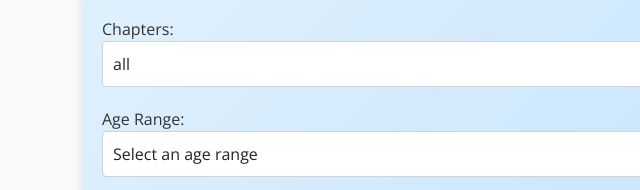
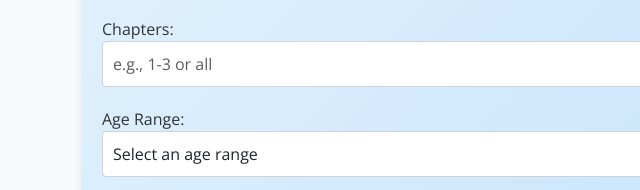
Before and after one commit to yarisolutions/randombookquiz, a website: page public/index.html in a window 1280 px wide. Shown: the part 235-425 px from the top of the page, 0-640 px from the left. Drawn offline with nearby package versions, Linux system fonts and the light colour scheme.

Commit message:
Update index.html

```diff
--- a/public/index.html
+++ b/public/index.html
@@ -72,7 +72,7 @@
                 </div>
                 <div class="form-group">
                     <label for="chapters">Chapters:</label>
-                    <input type="text" id="chapters" class="form-control" placeholder="e.g., 1-3 or all" required value="all">
+                        <input type="text" id="chapters" class="form-control" placeholder="e.g., 1-3 or all" required>
                 </div>
                 <div class="form-group">
                     <label for="ageRange">Age Range:</label>
```
